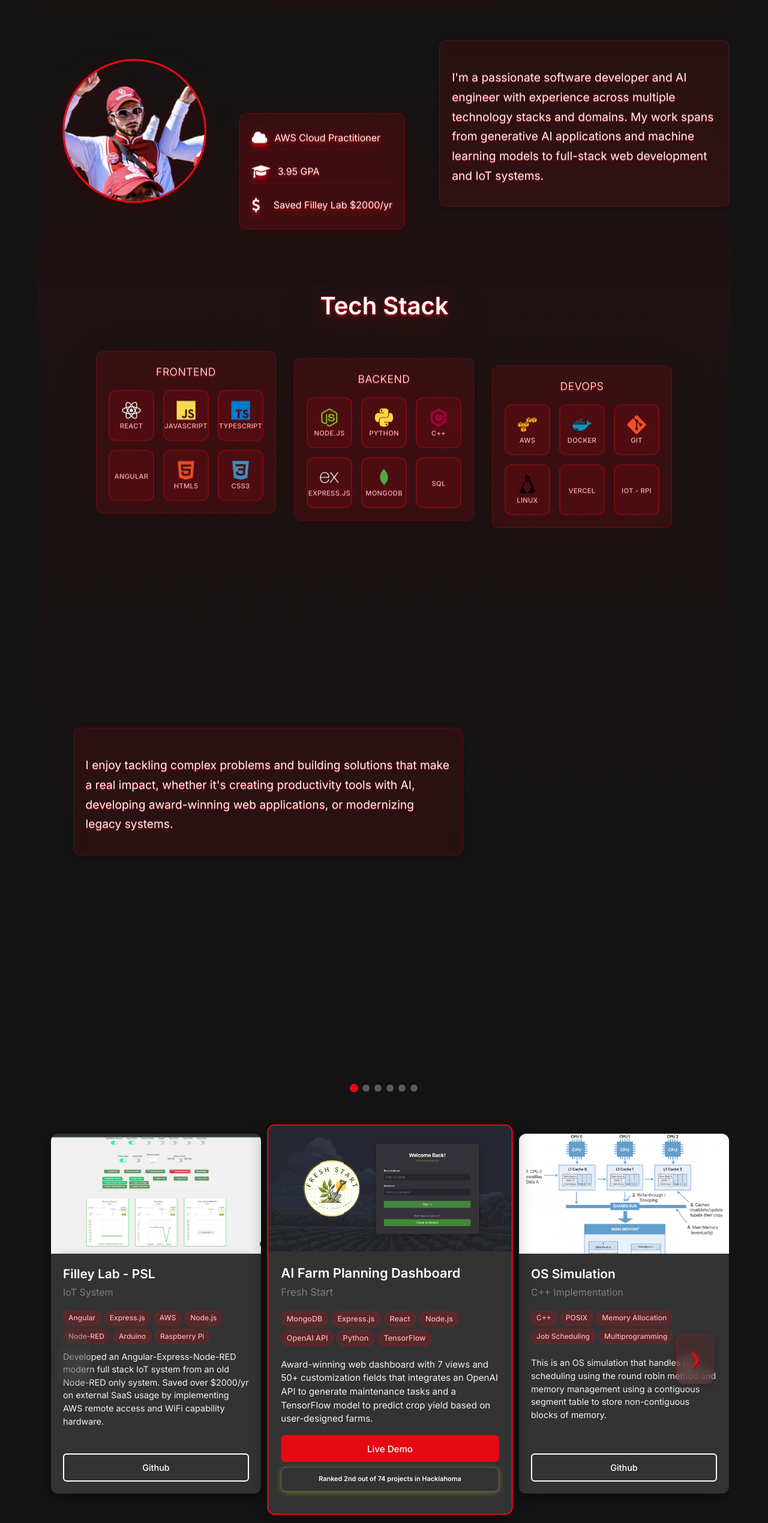
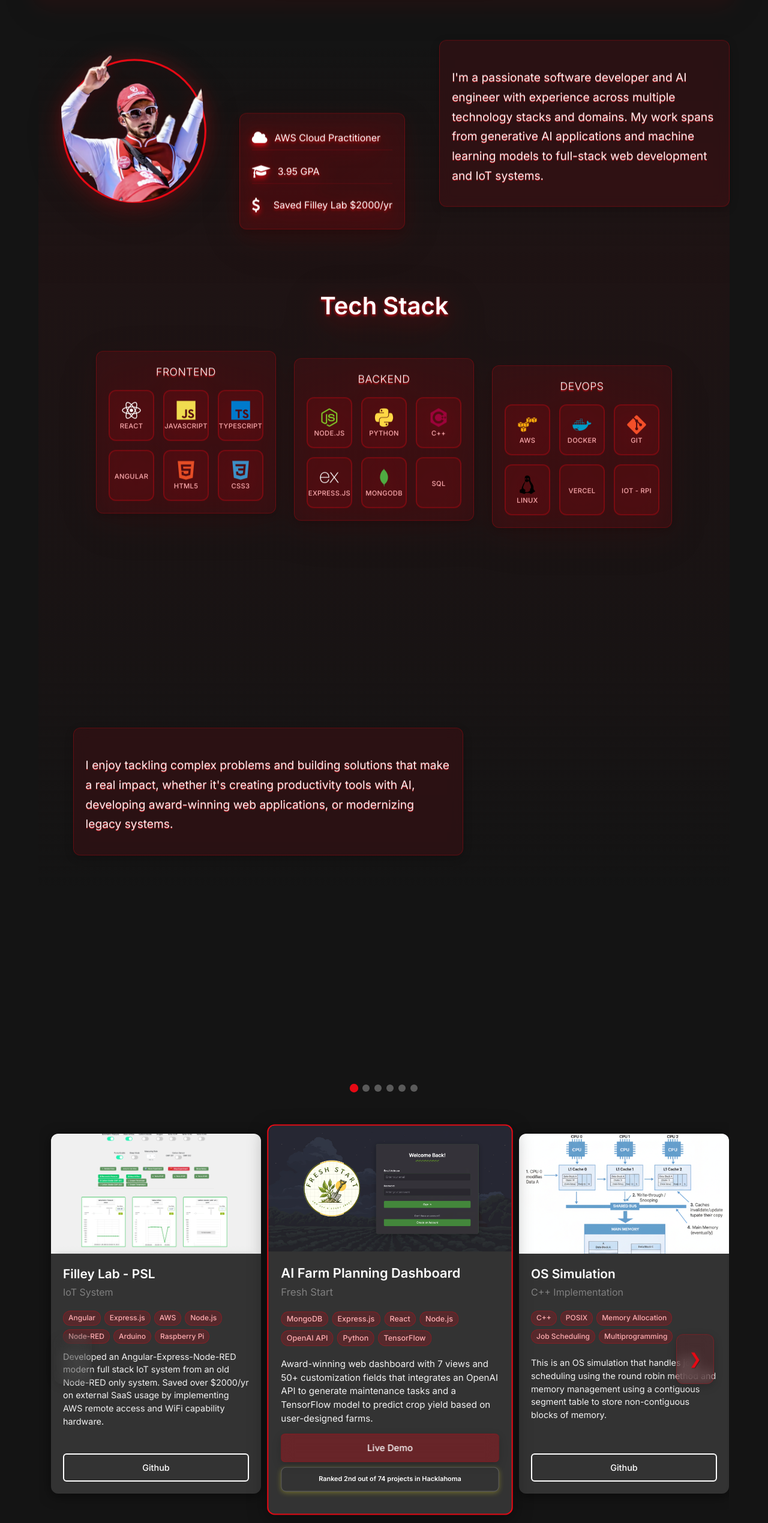
Before and after one commit to DrewSkelton/Portfolio, a React (Create React App) app: page / in a window 1280 px wide. Shown: the part 187-2726 px from the top of the page at 60% size. Built offline with nearby package versions, Linux system fonts and the light colour scheme; the HTML template or start-up script is replaced by a standard one.

Commit message:
fixed images

```diff
--- a/src/App.css
+++ b/src/App.css
@@ -290,7 +290,7 @@
   justify-content: center;
   margin: 20px 0;
   overflow: visible;
-  box-shadow: 0 4px 10px rgba(0, 0, 0, 0.1);
+  box-shadow: 0 4px 50px rgba(255, 46, 46, 0.2);
   border: 4px solid var(--netflix-red);
   border-radius: 50%;
   transform: scale(0.8);
@@ -304,10 +304,12 @@
   transition: transform 0.3s ease, box-shadow 0.3s ease;
   position: relative;
   z-index: 2;
+  overflow: visible;
+  clip-path: ellipse(46% 60% at 40% 35%);
+  transform: scale(1.1) translateY(3px) translateX(25px);
 }
 
 .about-me img:hover {
-  transform: scale(1.05);
   box-shadow: 0 12px 35px rgba(229, 9, 20, 0.5);
 }
 
@@ -479,6 +481,7 @@
     right: auto !important;
     transform: none !important;
     margin-bottom: 30px;
+
   }
 
   /* Disable sequential parallax for tech cards on mobile */
--- a/src/components/NetflixCarousel.css
+++ b/src/components/NetflixCarousel.css
@@ -433,7 +433,11 @@
 }
 
 .project-link.demo {
-  background-color: var(--netflix-red);
+  box-shadow: 0 4px 15px rgba(0, 0, 0, 0.2);
+  backdrop-filter: blur(10px);
+  border: 1px solid rgba(229, 9, 20, 0.3);
+  background: rgba(229, 9, 20, 0.3);
+
   color: var(--netflix-white);
 }
 
```
Also changed, not shown: public/assets/PSL.png.
